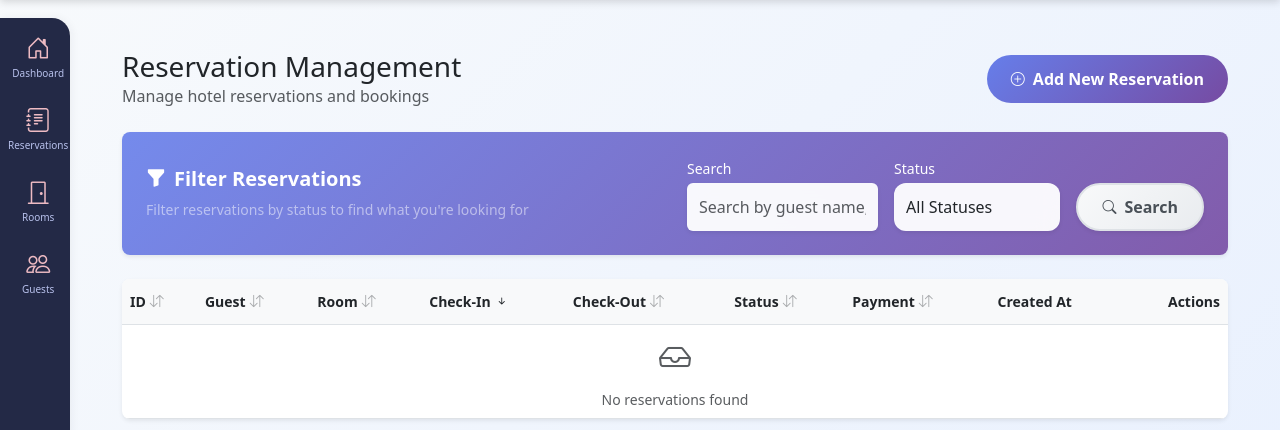
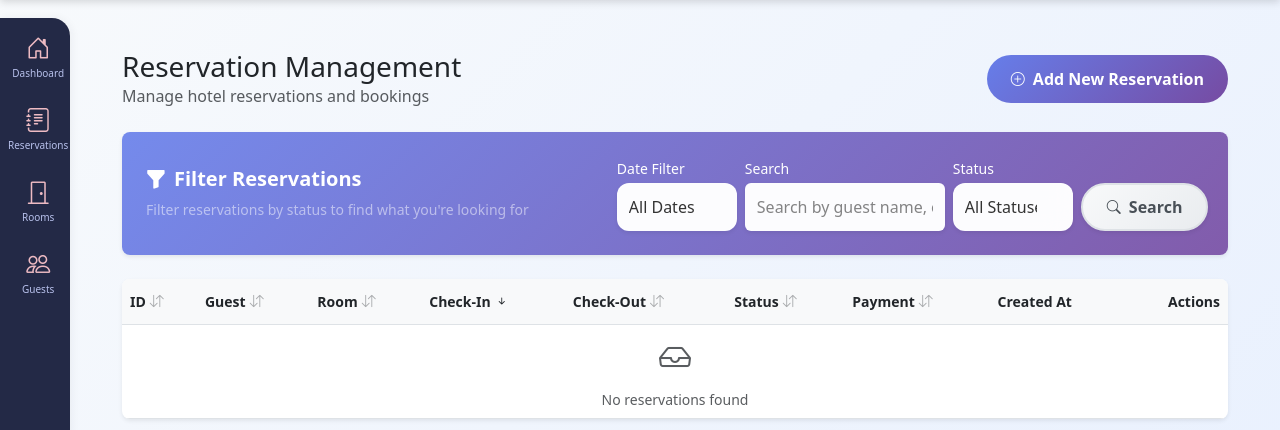
Before and after one commit to juppyarsana/birdnest_pms, a Django app: page /reservations/ in a window 1280 px wide. Shown: the part 78-508 px from the top of the page. Run offline with Django 5.2, Linux system fonts and the light colour scheme; data that the repository does not hold is empty; some libraries are stand-ins or nearby versions.

Commit message:
add Today Reservation in Reservation page

```diff
--- a/pms/templates/pms/reservations.html
+++ b/pms/templates/pms/reservations.html
@@ -20,25 +20,34 @@
         <div class="card shadow-sm border-0 rounded-3 mb-4 bg-gradient" style="background: linear-gradient(135deg, #667eea 0%, #764ba2 100%);">
             <div class="card-body p-4">
                 <div class="row align-items-center">
-                    <div class="col-md-6">
-                        <h5 class="text-white mb-2 fw-bold">
+                    <div class="col-md-5">
+                        <h5 class="text-white mb-2 fw-bold d-flex align-items-center">
                             <i class="bi bi-funnel-fill me-2"></i>Filter Reservations
                         </h5>
                         <p class="text-white-50 mb-0 small">Filter reservations by status to find what you're looking for</p>
                     </div>
-                    <div class="col-md-6">
-                        <form method="GET" class="d-flex gap-3 align-items-end" id="filterForm">
-                            <div class="flex-grow-1">
+                    <div class="col-md-7">
+                        <form method="GET" class="d-flex gap-2 align-items-end" id="filterForm" style="padding-left: 20px; padding-right: 30px; position: relative;">
+                            <div style="flex: 1; min-width: 120px; max-width: 160px;">
+                                <label for="dateFilter" class="form-label text-white small fw-medium mb-1">Date Filter</label>
+                                <select name="date_filter" id="dateFilter" class="form-select border-0 shadow-sm" style="background: rgba(255,255,255,0.98); backdrop-filter: blur(10px); height: 48px; color: #333;">
+                                    <option value="" style="color: #666;">All Dates</option>
+                                    <option value="today" {% if current_date_filter == 'today' %}selected{% endif %}>📅 Active Today</option>
+                                    <option value="checking_in_today" {% if current_date_filter == 'checking_in_today' %}selected{% endif %}>🔑 Checking In Today</option>
+                                    <option value="checking_out_today" {% if current_date_filter == 'checking_out_today' %}selected{% endif %}>🚪 Checking Out Today</option>
+                                </select>
+                            </div>
+                            <div style="flex: 1.5; min-width: 200px;">
                                 <label for="searchInput" class="form-label text-white small fw-medium mb-1">Search</label>
                                 <input type="text" name="search" id="searchInput" class="form-control border-0 shadow-sm"
-                                       style="background: rgba(255,255,255,0.95); backdrop-filter: blur(10px); height: 48px;"
+                                       style="background: rgba(255,255,255,0.98); backdrop-filter: blur(10px); height: 48px; color: #333;"
                                        placeholder="Search by guest name, email, phone, or room..."
                                        value="{{ current_search_query }}">
                             </div>
-                            <div class="flex-grow-1">
+                            <div style="flex: 1; min-width: 120px; max-width: 160px;">
                                 <label for="statusFilter" class="form-label text-white small fw-medium mb-1">Status</label>
-                                <select name="status" id="statusFilter" class="form-select border-0 shadow-sm" style="background: rgba(255,255,255,0.95); backdrop-filter: blur(10px); height: 48px;">
-                                    <option value="">All Statuses</option>
+                                <select name="status" id="statusFilter" class="form-select border-0 shadow-sm" style="background: rgba(255,255,255,0.98); backdrop-filter: blur(10px); height: 48px; color: #333;">
+                                    <option value="" style="color: #666;">All Statuses</option>
                                     {% for status in all_statuses %}
                                         <option value="{{ status }}" {% if current_status_filter == status %}selected{% endif %}>
                                             {% if status == 'pending' %}🟡 Pending
@@ -55,15 +64,15 @@
                                     {% endfor %}
                                 </select>
                             </div>
-                            <div class="d-flex gap-2">
-                                <button type="submit" class="btn btn-light shadow-sm border-0" style="height: 48px; padding: 0 20px;" title="Apply Filters">
-                                    <i class="bi bi-search"></i> Search
-                                </button>
-                                {% if current_status_filter or current_search_query %}
-                                    <a href="?sort={{ current_sort }}&direction={{ current_direction }}" class="btn btn-outline-light shadow-sm border-0 d-flex align-items-center" style="height: 48px; padding: 0 20px;" title="Clear All Filters">
+                            <div class="d-flex gap-2" style="flex-shrink: 0; min-width: {% if current_status_filter or current_search_query or current_date_filter %}180px{% else %}100px{% endif %};">
+                                {% if current_status_filter or current_search_query or current_date_filter %}
+                                    <a href="?sort={{ current_sort }}&direction={{ current_direction }}" class="btn btn-outline-light shadow-sm border-0 d-flex align-items-center" style="height: 48px; padding: 0 16px;" title="Clear All Filters">
                                         <i class="bi bi-x-circle"></i> Clear
                                     </a>
                                 {% endif %}
+                                <button type="submit" class="btn btn-light shadow-sm border-0" style="height: 48px; padding: 0 16px;" title="Apply Filters">
+                                    <i class="bi bi-search"></i> Search
+                                </button>
                             </div>
                             <!-- Preserve sort parameters -->
                             <input type="hidden" name="sort" value="{{ current_sort }}">
@@ -71,16 +80,24 @@
                         </form>
                     </div>
                 </div>
-                {% if current_status_filter or current_search_query %}
+                {% if current_status_filter or current_search_query or current_date_filter %}
                     <div class="mt-3 pt-3 border-top border-white border-opacity-25">
-                        <div class="d-flex align-items-center text-white flex-wrap gap-3">
+                        <div class="d-flex align-items-center text-white gap-3">
                             <i class="bi bi-info-circle me-2"></i>
-                            <div class="d-flex flex-wrap gap-3 small">
+                            <div class="d-flex gap-3 small" style="flex-wrap: nowrap; overflow-x: auto;">
                                 {% if current_search_query %}
-                                    <span>Search: <strong class="text-warning">"{{ current_search_query }}"</strong></span>
+                                    <span style="white-space: nowrap;">Search: <strong class="text-warning">"{{ current_search_query }}"</strong></span>
+                                {% endif %}
+                                {% if current_date_filter %}
+                                    <span style="white-space: nowrap;">Date: <strong class="text-warning">
+                                        {% if current_date_filter == 'today' %}Active Today
+                                        {% elif current_date_filter == 'checking_in_today' %}Checking In Today
+                                        {% elif current_date_filter == 'checking_out_today' %}Checking Out Today
+                                        {% endif %}
+                                    </strong></span>
                                 {% endif %}
                                 {% if current_status_filter %}
-                                    <span>Status: <strong class="text-warning">{{ current_status_filter|title }}</strong></span>
+                                    <span style="white-space: nowrap;">Status: <strong class="text-warning">{{ current_status_filter|title }}</strong></span>
                                 {% endif %}
                             </div>
                         </div>
@@ -437,6 +454,31 @@
 {% endblock %}
 
 {% block extra_js %}
+<style>
+#filterForm input::placeholder {
+    color: #666 !important;
+    opacity: 0.8;
+    font-weight: 400;
+}
+
+#filterForm select option:first-child {
+    color: #666;
+    font-style: italic;
+}
+
+#filterForm .form-control,
+#filterForm .form-select {
+    background: rgba(255,255,255,0.98) !important;
+    color: #333 !important;
+    font-weight: 500;
+}
+
+#filterForm .form-control:focus,
+#filterForm .form-select:focus {
+    background: rgba(255,255,255,1) !important;
+    box-shadow: 0 0 0 0.2rem rgba(255,255,255,0.25);
+}
+</style>
 <script>
 document.addEventListener('DOMContentLoaded', function() {
     function confirmCancel(reservationId) {
--- a/pms/views.py
+++ b/pms/views.py
@@ -15,6 +15,7 @@ def reservations_list(request):
     sort_field = request.GET.get('sort', 'check_in')
     sort_direction = request.GET.get('direction', 'desc')
     status_filter = request.GET.get('status', '')
+    date_filter = request.GET.get('date_filter', '')  # New date filter
 
     # Get search parameter
     search_query = request.GET.get('search', '').strip()
@@ -32,6 +33,23 @@ def reservations_list(request):
     if status_filter:
         reservations = reservations.filter(status=status_filter)
         print(f"Debug: Filtered by status '{status_filter}', found {len(reservations)} reservations")
+
+    # Apply date filter
+    if date_filter == 'today':
+        today = date.today()
+        reservations = reservations.filter(
+            check_in__lte=today,
+            check_out__gt=today
+        )
+        print(f"Debug: Filtered by today's date, found {len(reservations)} reservations")
+    elif date_filter == 'checking_in_today':
+        today = date.today()
+        reservations = reservations.filter(check_in=today)
+        print(f"Debug: Filtered by check-in today, found {len(reservations)} reservations")
+    elif date_filter == 'checking_out_today':
+        today = date.today()
+        reservations = reservations.filter(check_out=today)
+        print(f"Debug: Filtered by check-out today, found {len(reservations)} reservations")
 
     # Apply search filter if provided
     if search_query:
@@ -77,6 +95,7 @@ def reservations_list(request):
         'current_sort': sort_field,
         'current_direction': sort_direction,
         'current_status_filter': status_filter,
+        'current_date_filter': date_filter,  # New context variable
         'current_search_query': search_query,
         'all_statuses': all_statuses
     }
```
